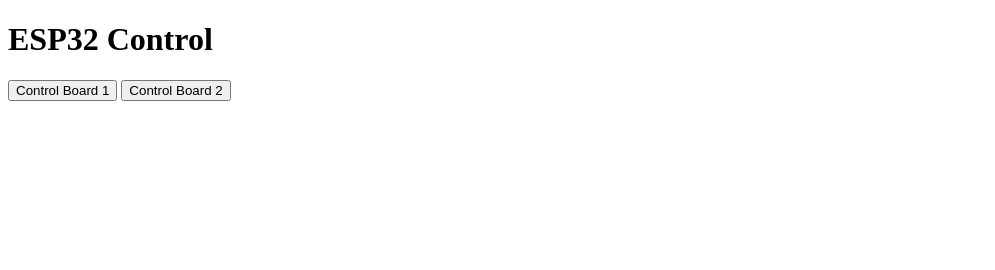
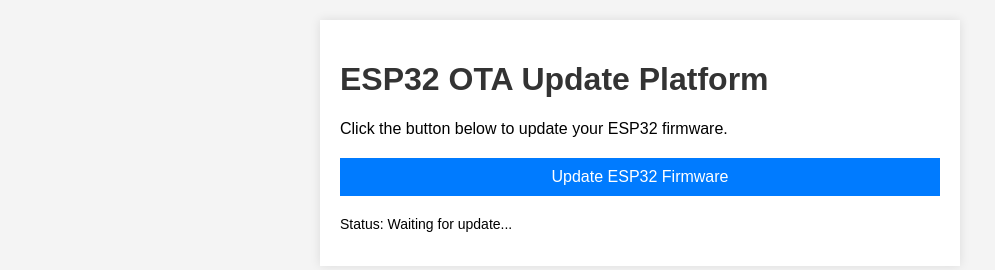
Before and after one commit to Guntara11/espControl.github.io, a plain HTML site: page index.html in a window 1280 px wide. Shown: the whole page, without its empty margins (0-995 px from the left). Drawn offline with Linux system fonts and the light colour scheme.

Commit message:
Coba Update index.html

```diff
--- a/index.html
+++ b/index.html
@@ -3,37 +3,76 @@
 <head>
     <meta charset="UTF-8">
     <meta name="viewport" content="width=device-width, initial-scale=1.0">
-    <title>ESP32 Control</title>
+    <title>ESP32 OTA Update Platform</title>
+    <style>
+        body {
+            font-family: Arial, sans-serif;
+            margin: 0;
+            padding: 20px;
+            background-color: #f4f4f4;
+        }
+        h1 {
+            color: #333;
+        }
+        .container {
+            max-width: 600px;
+            margin: auto;
+            padding: 20px;
+            background-color: white;
+            box-shadow: 0px 0px 10px rgba(0, 0, 0, 0.1);
+        }
+        .button {
+            display: block;
+            width: 100%;
+            padding: 10px;
+            margin-top: 20px;
+            background-color: #007bff;
+            color: white;
+            border: none;
+            cursor: pointer;
+            text-align: center;
+            font-size: 16px;
+        }
+        .button:hover {
+            background-color: #0056b3;
+        }
+        .status {
+            margin-top: 20px;
+            font-size: 14px;
+        }
+    </style>
 </head>
 <body>
-    <h1>ESP32 Control</h1>
-    <button onclick="controlBoard1()">Control Board 1</button>
-    <button onclick="controlBoard2()">Control Board 2</button>
+    <div class="container">
+        <h1>ESP32 OTA Update Platform</h1>
+        <p>Click the button below to update your ESP32 firmware.</p>
+
+        <button class="button" onclick="triggerOTAUpdate()">Update ESP32 Firmware</button>
+
+        <p class="status" id="status">Status: Waiting for update...</p>
+    </div>
 
     <script>
-        function controlBoard1() {
-            fetch('http://your-board1-public-url/action', { method: 'GET' })
-            .then(response => {
-                if(response.ok) {
-                    alert("Board 1 controlled successfully!");
+        async function triggerOTAUpdate() {
+            const statusElement = document.getElementById('status');
+            statusElement.textContent = 'Status: Checking for updates...';
+
+            // URL of the ESP32 OTA endpoint
+            const esp32_url = 'http://esp32-device-ip-address/update';
+
+            try {
+                const response = await fetch(esp32_url, {
+                    method: 'POST'
+                });
+
+                if (response.ok) {
+                    statusElement.textContent = 'Status: OTA update triggered successfully!';
                 } else {
-                    alert("Failed to control Board 1.");
+                    statusElement.textContent = `Status: Failed to trigger update. Error code: ${response.status}`;
                 }
-            })
-            .catch(error => console.error('Error:', error));
-        }
-
-        function controlBoard2() {
-            fetch('http://your-board2-public-url/action', { method: 'GET' })
-            .then(response => {
-                if(response.ok) {
-                    alert("Board 2 controlled successfully!");
-                } else {
-                    alert("Failed to control Board 2.");
-                }
-            })
-            .catch(error => console.error('Error:', error));
+            } catch (error) {
+                statusElement.textContent = 'Status: Error triggering update. Please check the ESP32 connection.';
+            }
         }
     </script>
 </body>
-</html>
```
